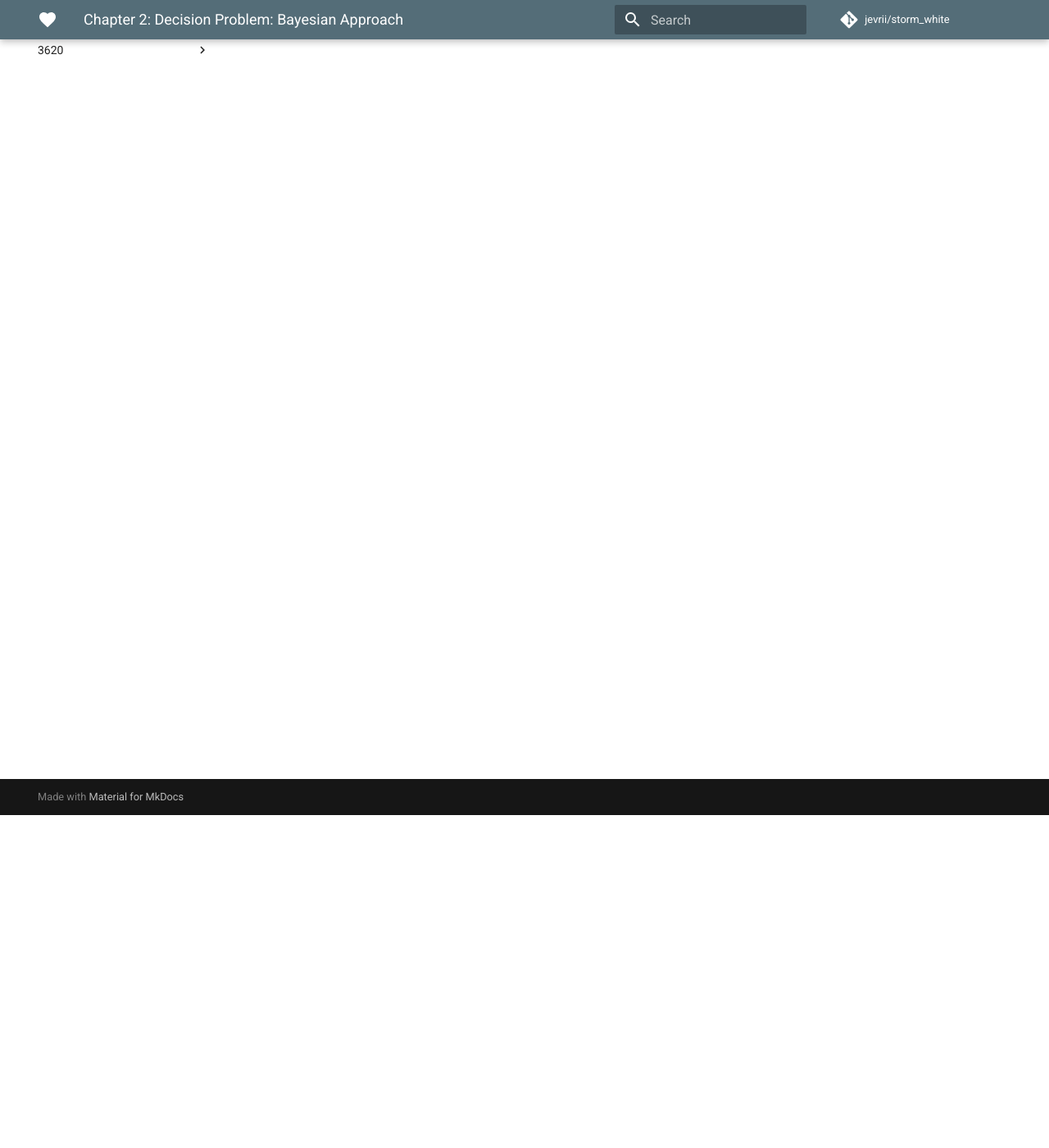
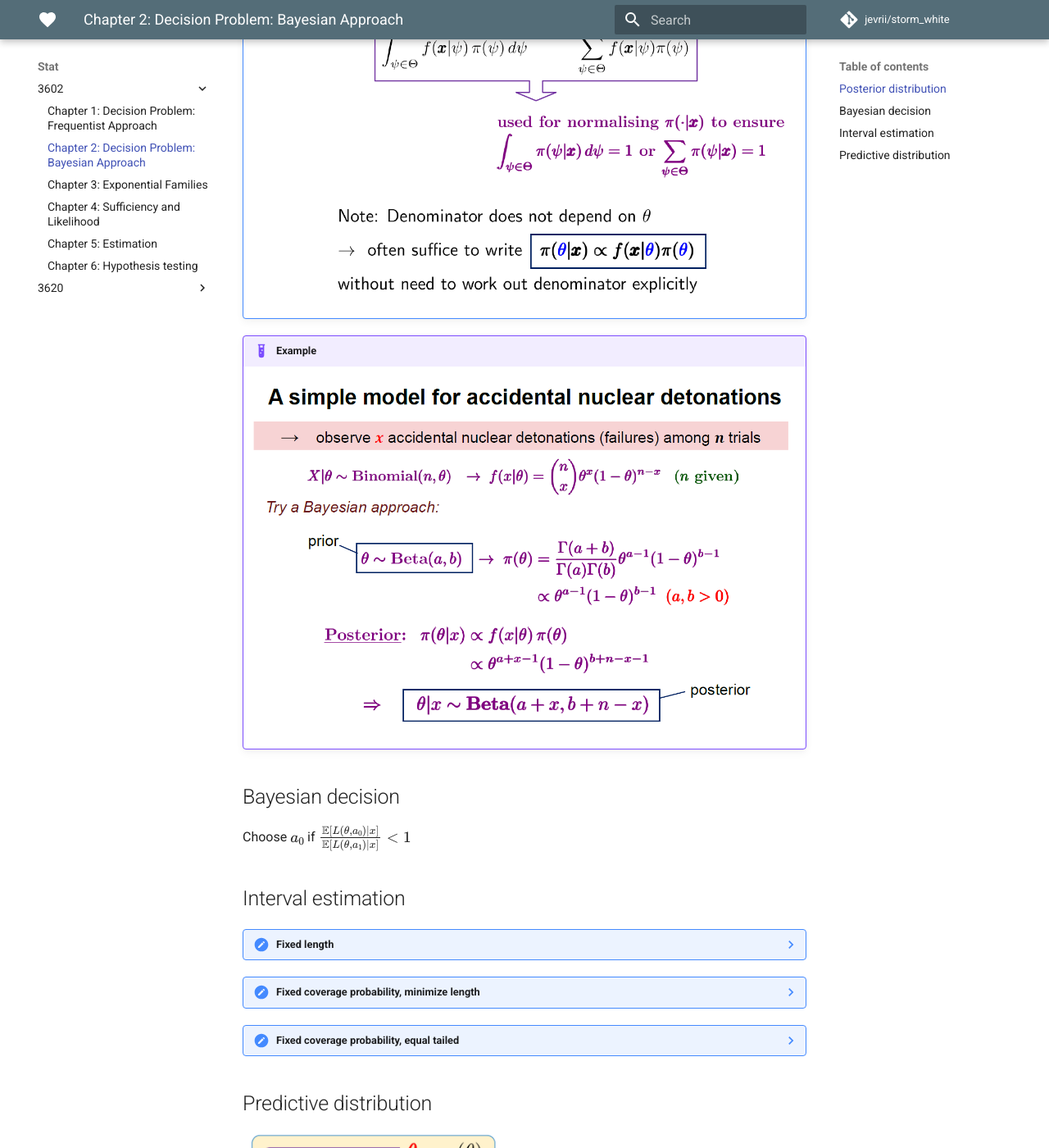
Before and after one commit to jevrii/storm_white, an MkDocs documentation site: the page built from docs/stat/3602/ch2.md, in a window 1280 px wide and 1400 px high, scrolled down 406 px. Shown: the whole window at 82% size. Built offline with MkDocs 1.6.1 and Material for MkDocs 9.7.7, drawn with Linux system fonts in a browser that asks for light colours; comment, search, counter and statistics services are not loaded; some of the changed text lies outside the part shown.

Commit message:
update after tut and ch2

```diff
--- a/docs/stat/3602/ch2.md
+++ b/docs/stat/3602/ch2.md
@@ -1 +1,28 @@
 # Chapter 2: Decision Problem: Bayesian Approach
+
+## Posterior distribution
+
+!!! important "Posterior distribution"
+    ![ch2_posterior_def.png](../images/ch2_posterior_def.png)
+
+!!! example
+    ![ch2_eg1.png](../images/ch2_eg1.png)
+
+## Bayesian decision
+
+Choose $a_0$ if $\frac{\mathbb{E}[L(\theta, a_0) | x]}{\mathbb{E}[L(\theta, a_1) | x]} < 1$
+
+## Interval estimation
+
+??? note "Fixed length"
+    ![ch2_interval_1.png](../images/ch2_interval_1.png)
+
+??? note "Fixed coverage probability, minimize length"
+    ![ch2_interval_2.png](../images/ch2_interval_2.png)
+
+??? note "Fixed coverage probability, equal tailed"
+    ![ch2_interval_3.png](../images/ch2_interval_3.png)
+
+## Predictive distribution
+
+![ch2_predictive_distribution](../images/ch2_predictive_distribution.png)
```
Also changed, not shown: docs/stat/3602/ch5.md (+11 -0 lines), docs/stat/3602/ch6.md (+1 -1 lines), docs/stat/3602/images/ch2_bayesian_decision.png (added), docs/stat/3602/images/ch2_eg1.png (added), docs/stat/3602/images/ch2_interval_1.png (added), docs/stat/3602/images/ch2_interval_2.png (added), docs/stat/3602/images/ch2_interval_3.png (added), docs/stat/3602/images/ch2_posterior_def.png (added), docs/stat/3602/images/ch2_predictive_distribution.png (added).
